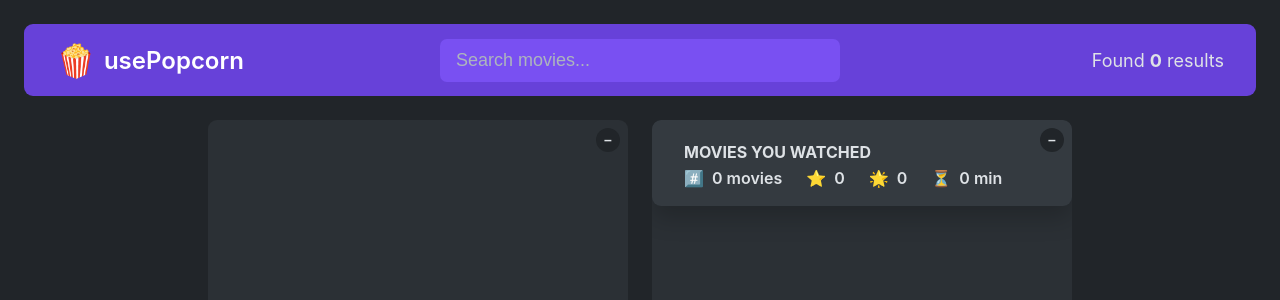
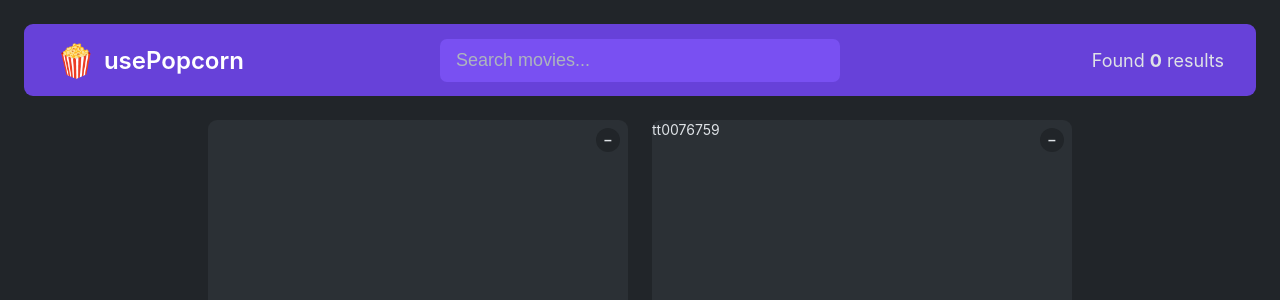
Before and after one commit to Mariano1994/usepopcorn, a React (Vite) app: page / in a window 1280 px wide. Shown: the top 300 px of the page. Built offline with nearby package versions, Linux system fonts and the light colour scheme.

Commit message:
Create MovieDetails components This component is shown when the user clicks on ones of the movies in the list. So the details of the movies shown

```diff
--- a/src/App.jsx
+++ b/src/App.jsx
@@ -10,6 +10,7 @@ import { WatchedMoviesList } from "./components/Main/WatchedMoviesListBox/Watche
 import { useEffect } from "react";
 import { Loading } from "./components/Loading/Loading";
 import { ErrorMessage } from "./components/ErrorMessage/ErrorMessage";
+import { MovieDetails } from "./components/Main/MovieDetails/MovieDetails";
 
 const tempMovieData = [
   {
@@ -65,12 +66,15 @@ export default function App() {
   const [movies, setMovies] = useState([]);
   const [watched, setWatched] = useState([]);
   const [isLoading, setIsLoading] = useState(false);
-  const [query, setQuery] = useState('');
+  const [query, setQuery] = useState("");
   const [error, setError] = useState("");
+
+  const [selectedMovieId, setSelectedMovieId] = useState("tt0076759");
+
   // useEffect
-  useEffect(function () {
+  useEffect(
+    function () {
       async function fetchMovies() {
-
         try {
           setIsLoading(true);
           setError("");
@@ -84,9 +88,11 @@ export default function App() {
 
           const data = await res.json();
 
-        if(data.Response === 'False') throw new Error('Movie no found')
+          if (data.Response === "False") {
+            throw new Error("Movie no found");
+          }
+
           setMovies(data.Search);
-
         } catch (err) {
           setError(err.message);
         } finally {
@@ -94,40 +100,40 @@ export default function App() {
         }
       }
 
-    if(query.length < 4){
+      if (query.length < 4) {
         setMovies([]);
-      setError('')
-      return
+        setError("");
+        return;
       }
 
       fetchMovies();
-  }, [query]);
-
-
-  // function handleSetNewQuery(event) {
-  //   event.preventDefault();
-  //   setQuery(event.target.value)
-  // }
+    },
+    [query]
+  );
 
   return (
     <>
       <Header>
-        <SearchBar query={query} setQuery={setQuery}/>
+        <SearchBar query={query} setQuery={setQuery} />
         <FoundResult movies={movies} />
       </Header>
 
       <Main>
         <ListBox>
-          {/* {isLoading ? <Loading /> : <MoviesList movies={movies} />} */}
-
           {isLoading && <Loading />}
           {!isLoading && !error && <MoviesList movies={movies} />}
           {error && <ErrorMessage message={error} />}
         </ListBox>
 
         <ListBox>
+          {selectedMovieId ? (
+            <MovieDetails selectedId={selectedMovieId} />
+          ) : (
+            <>
               <Summary watched={watched} />
               <WatchedMoviesList watched={watched} />
+            </>
+          )}
         </ListBox>
       </Main>
     </>
--- /dev/null
+++ b/src/components/Main/MovieDetails/MovieDetails.jsx
@@ -0,0 +1,7 @@
+export function MovieDetails({ selectedId }) {
+  return (
+    <>
+      <div className="details">{selectedId}</div>
+    </>
+  );
+}
```
Lines whose indentation alone changed are shown as unchanged.
